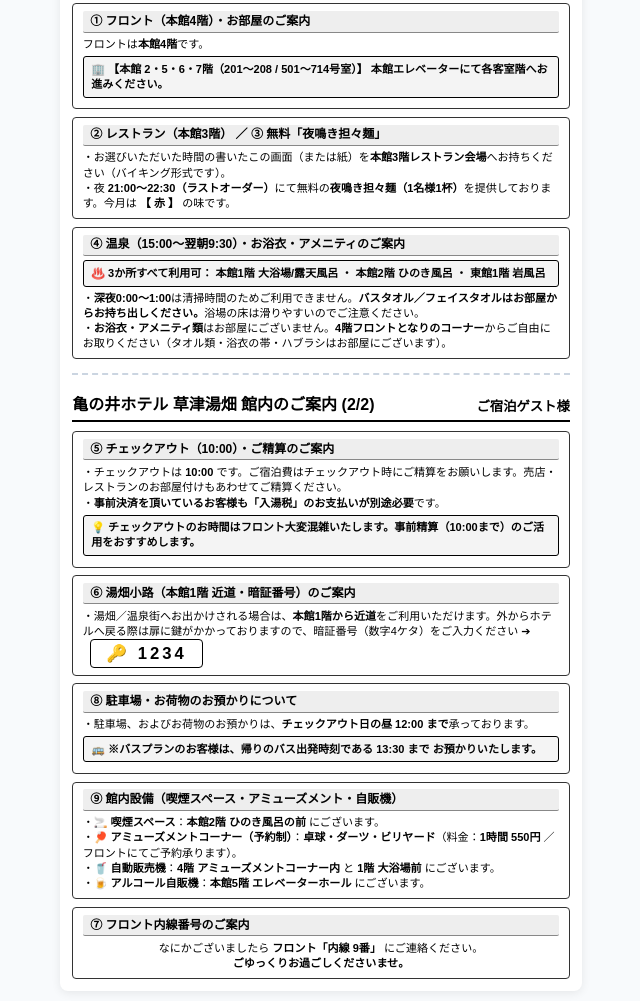
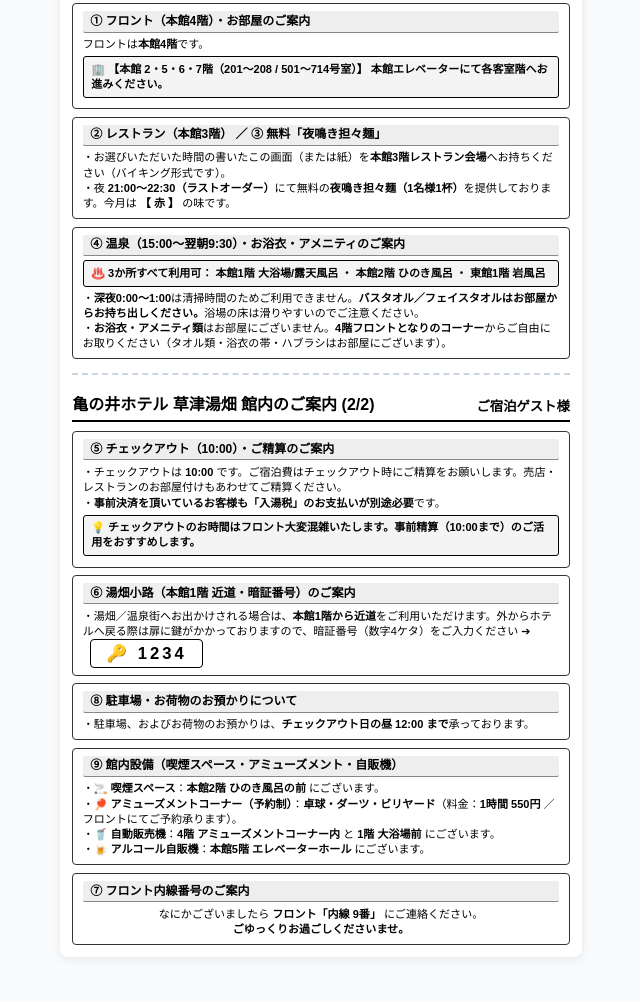
Before and after one commit to bravehero1190-hue/kusatsu-guide01, a plain HTML site: page index.html in a window 1280 px wide. Shown: the part 216-1217 px from the top of the page, without its empty margins (319-959 px from the left). After the commit the page ends 1183 px from the top, so only its background shows below. Drawn offline with Linux system fonts and the light colour scheme.

Commit message:
Update index.html

```diff
--- a/index.html
+++ b/index.html
@@ -117,8 +117,8 @@
         </div>
         <div class="sec">
           <div class="sec-t">⑧ 駐車場・お荷物のお預かりについて</div>
-          ・駐車場、およびお荷物のお預かりは、<b>チェックアウト日の昼 12:00 まで</b>承っております。<br>
-          <div class="hl">🚌 <b>※バスプランのお客様</b>は、帰りのバス出発時刻である <b>13:30 まで</b> お預かりいたします。</div>
+          ・駐車場、およびお荷物のお預かりは、<b>チェックアウト日の昼 12:00 まで</b>承っております。
+          <div class="hl" id="busPlanDisp" style="display:none;">🚌 <b>※バスプランのお客様</b>は、帰りのバス出発時刻である <b>13:30 まで</b> お預かりいたします。</div>
         </div>
         <div class="sec">
           <div class="sec-t">⑨ 館内設備（喫煙スペース・アミューズメント・自販機）</div>
@@ -171,6 +171,10 @@
       }
       document.getElementById('routeDisp').innerHTML = routeHtml;
 
+      if (p.get('bus') === '1') {
+        document.getElementById('busPlanDisp').style.display = 'block';
+      }
+
       if (p.get('print') === '1') {
         setTimeout(function() { window.print(); }, 250);
       }
```
